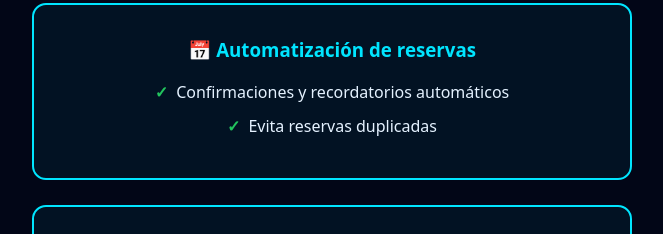
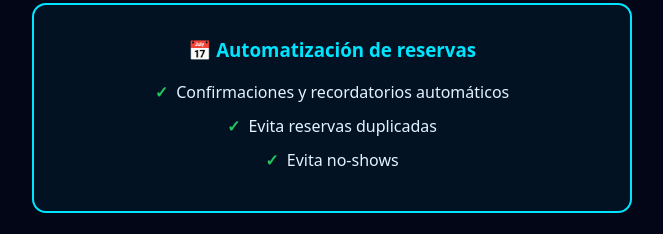
Before and after one commit to CaroMSerrano/funnelhosteleria, a plain HTML site: page index.html in a window 1280 px wide. Shown: the part 1395-1629 px from the top of the page, without its empty margins (308-971 px from the left). Drawn offline with Linux system fonts and the light colour scheme.

Commit message:
Update index.html

```diff
--- a/index.html
+++ b/index.html
@@ -266,7 +266,8 @@
       <ul>
         <li>Confirmaciones y recordatorios automáticos</li>
         <li>Evita reservas duplicadas</li>
-      </ul>
+        <li>Evita no-shows</li>
+              </ul>
     </div>
 
     <div class="card">
```
